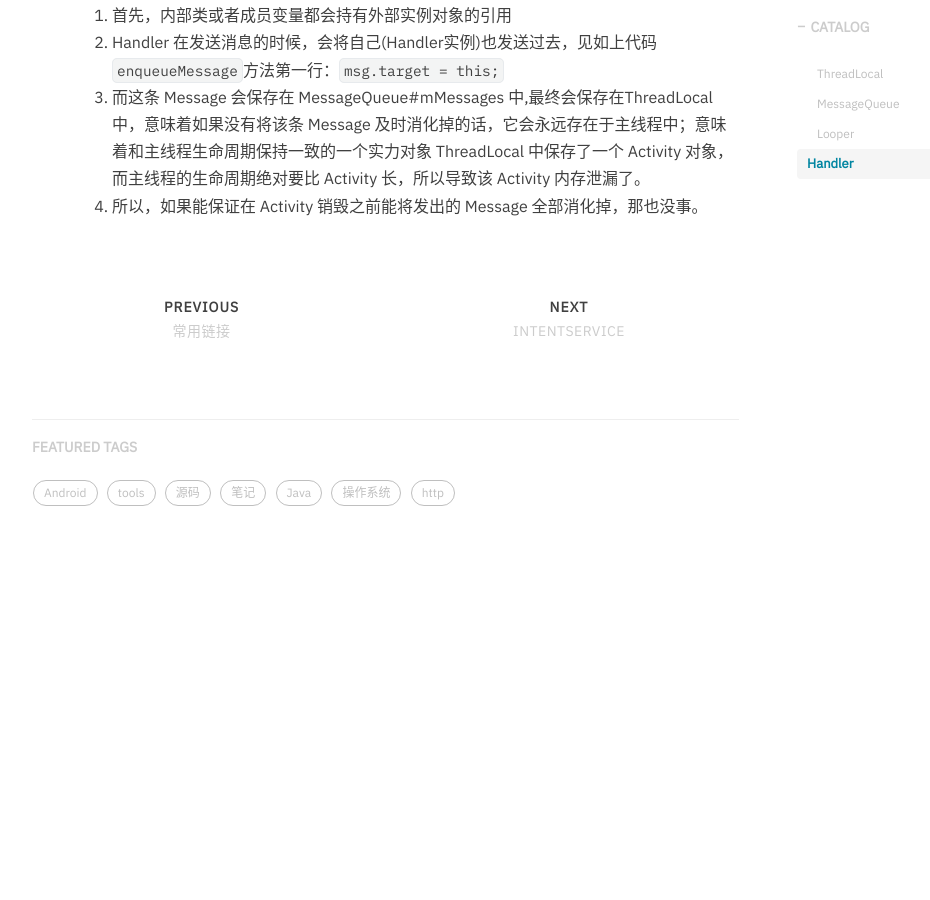
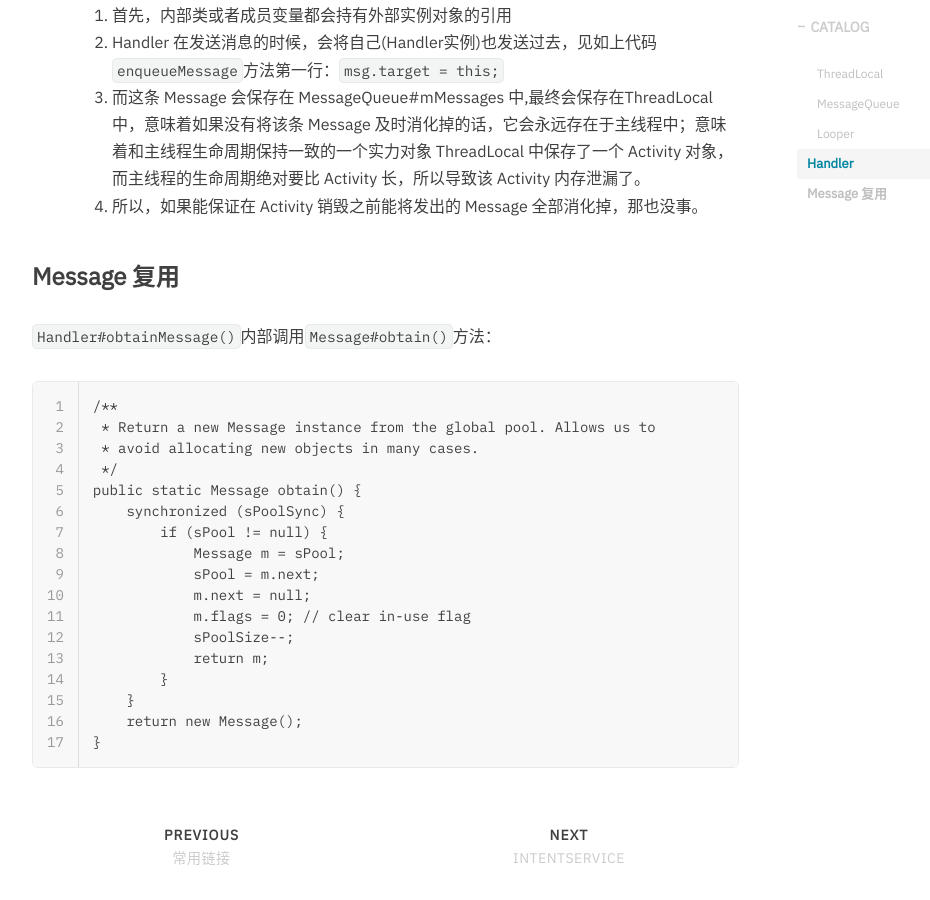
Before and after one commit to hurshi/hurshi.github.io, a Jekyll site: the page built from _posts/2018-01-01-Handler.md, in a window 1280 px wide and 900 px high, scrolled down 7506 px. Shown: the whole window, without its empty margins (233-1163 px from the left). Built offline with Jekyll 4.4.1, drawn with Linux system fonts in a browser that asks for light colours; nearby versions of some CDN libraries; comment, search, counter and statistics services are not loaded; before the commit the page ends 8129 px from its top, so only the background shows below that.

````diff
--- a/_posts/2018-01-01-Handler.md
+++ b/_posts/2018-01-01-Handler.md
@@ -310,3 +310,27 @@
   2. Handler 在发送消息的时候，会将自己(Handler实例)也发送过去，见如上代码 `enqueueMessage`方法第一行：`msg.target = this;`
   3. 而这条 Message 会保存在 MessageQueue#mMessages 中,最终会保存在ThreadLocal中，意味着如果没有将该条 Message 及时消化掉的话，它会永远存在于主线程中；意味着和主线程生命周期保持一致的一个实力对象 ThreadLocal 中保存了一个 Activity 对象，而主线程的生命周期绝对要比 Activity 长，所以导致该 Activity 内存泄漏了。
   4. 所以，如果能保证在 Activity 销毁之前能将发出的 Message 全部消化掉，那也没事。
+
+### Message 复用
+
+`Handler#obtainMessage()`内部调用`Message#obtain()`方法：
+
+```
+/**
+ * Return a new Message instance from the global pool. Allows us to
+ * avoid allocating new objects in many cases.
+ */
+public static Message obtain() {
+    synchronized (sPoolSync) {
+        if (sPool != null) {
+            Message m = sPool;
+            sPool = m.next;
+            m.next = null;
+            m.flags = 0; // clear in-use flag
+            sPoolSize--;
+            return m;
+        }
+    }
+    return new Message();
+}
+```
````
Also changed, not shown: _posts/2018-01-01-Touch_event.md (added, +18 -0 lines), _posts/2019-04-19-view_draw.md (+5 -3 lines), _posts/2019-04-25-recyclerView.md (+1 -1 lines), img/posts/touch_event.png (added).
